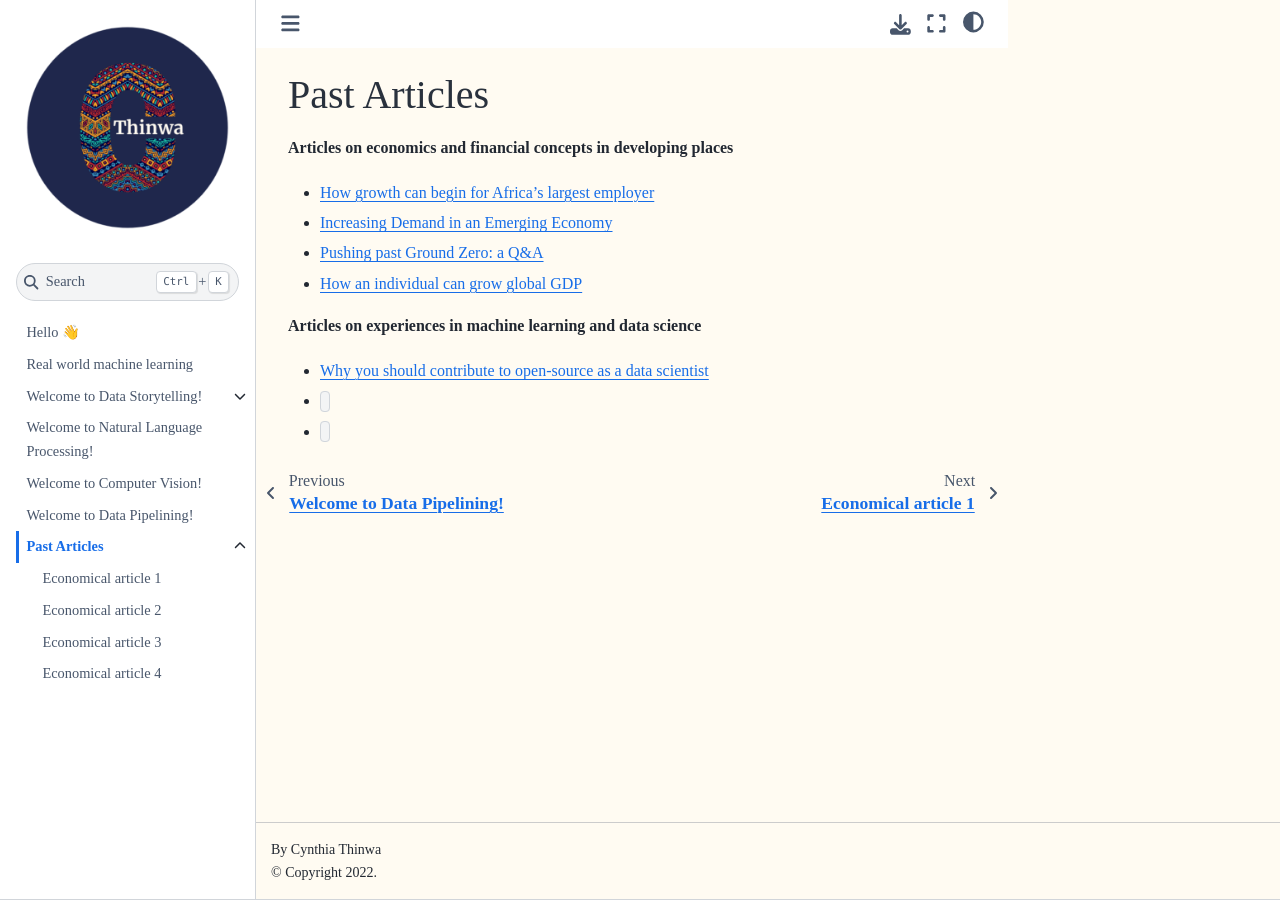
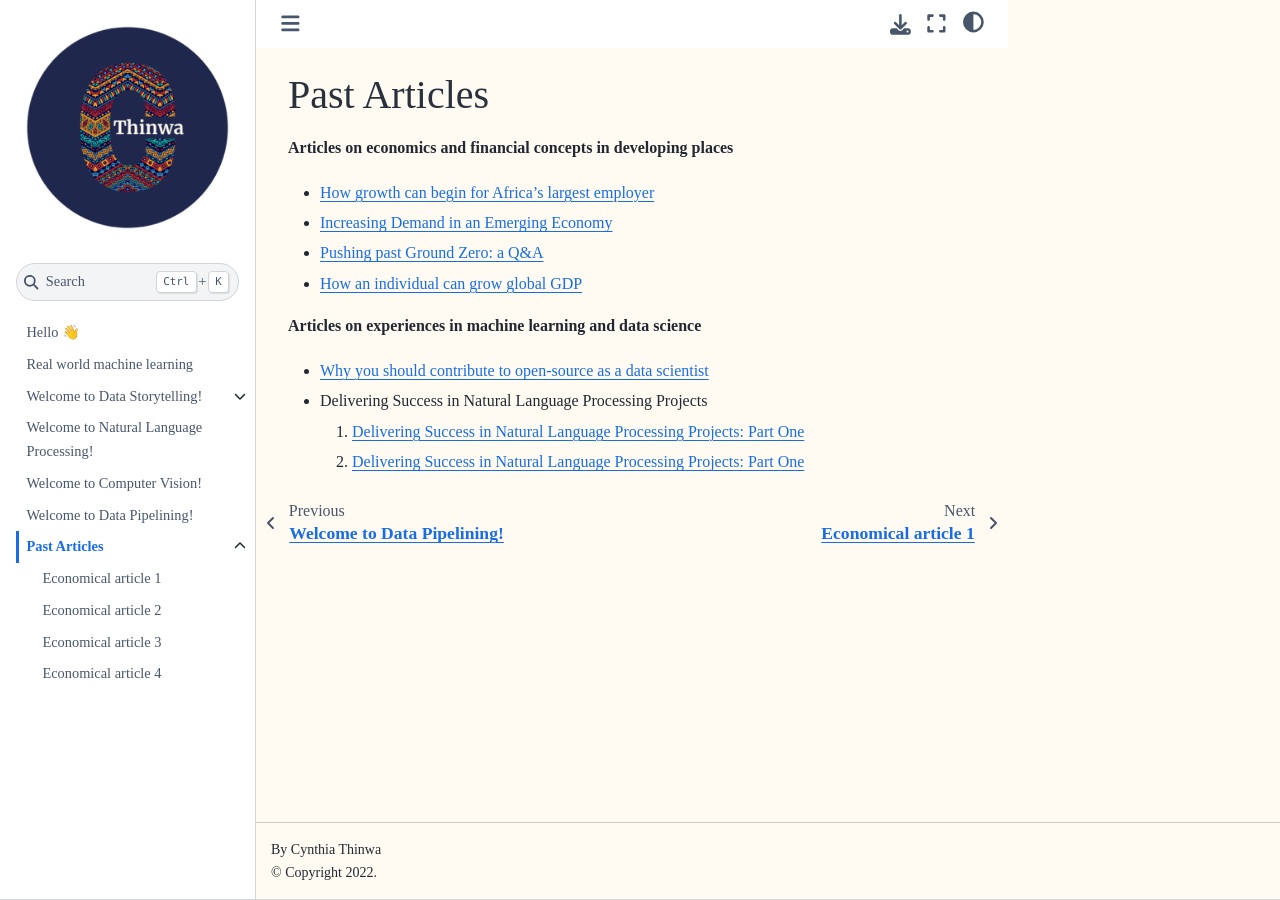
Before and after one commit to CeeThinwa/knowledge-hub, a Jupyter Book: the page built from book/past-articles/past-articles.md, in a window 1280 px wide. Built offline with Jupyter Book 1.0.4 settings and Sphinx 7.4.7 and the Sphinx Book theme 1.1.4, drawn with Linux system fonts in a browser that asks for light colours; pages that are not in the unit, such as notebooks, are missing from menus.

Commit message:
Update past-articles.md

```diff
--- a/book/past-articles/past-articles.md
+++ b/book/past-articles/past-articles.md
@@ -10,5 +10,6 @@
 **Articles on experiences in machine learning and data science**
 
 * [Why you should contribute to open-source as a data scientist](contribute.md)
-* []()
-* []()
+* Delivering Success in Natural Language Processing Projects
+  1. [Delivering Success in Natural Language Processing Projects: Part One](nlp-toolbox-a.md)
+  2. [Delivering Success in Natural Language Processing Projects: Part One](nlp-toolbox-b.md)
```
